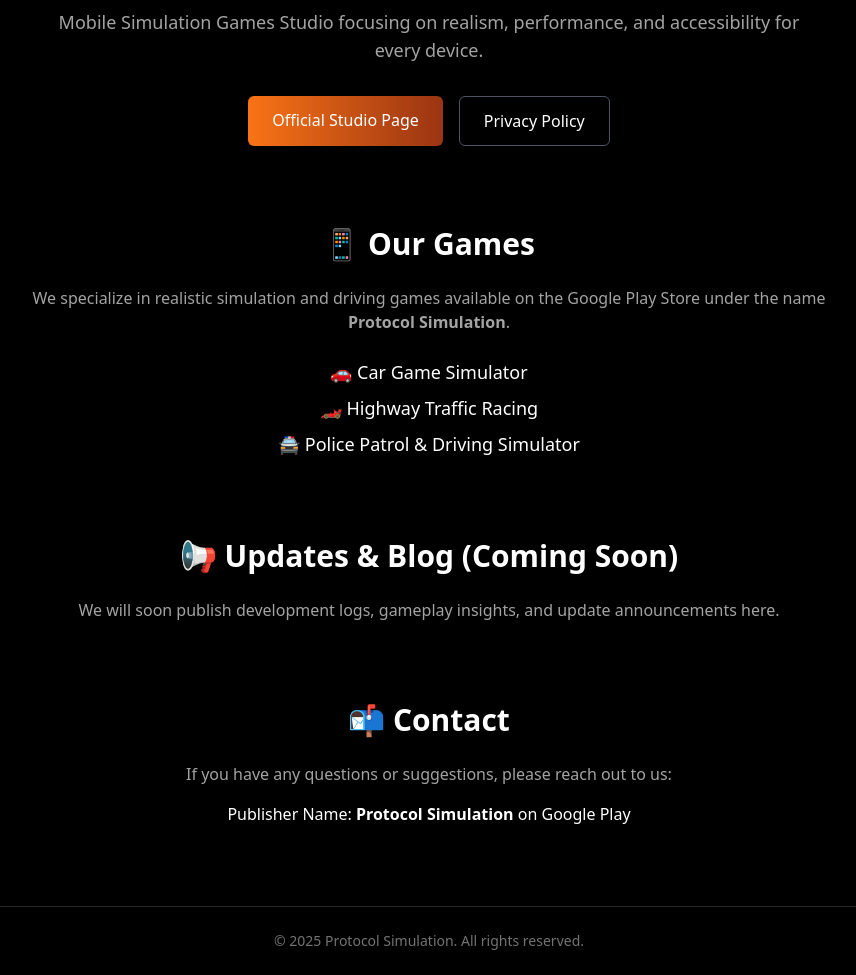
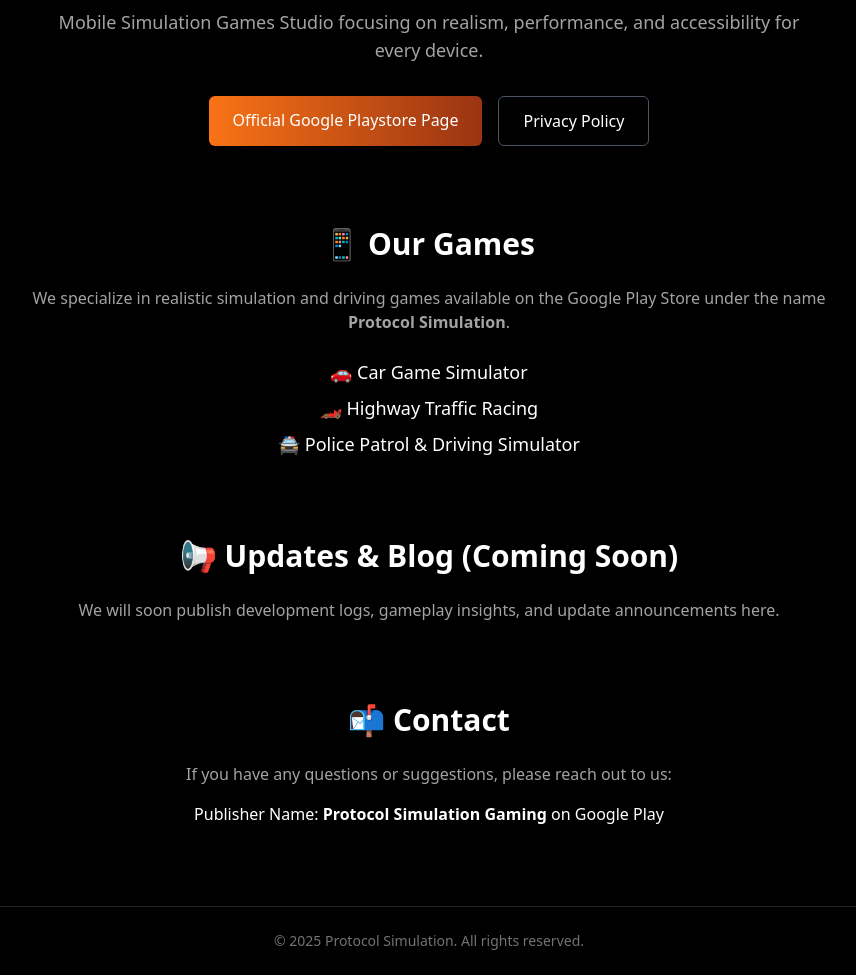
Before and after one commit to ProtocolSimulation/protocolsimulation.github.io, a plain HTML site: page index.html in a window 1280 px wide. Shown: the part 240-1215 px from the top of the page, without its empty margins (211-1067 px from the left). Drawn offline with nearby package versions, Linux system fonts and the light colour scheme.

Commit message:
Update index.html

```diff
--- a/index.html
+++ b/index.html
@@ -23,9 +23,9 @@
 
     <!-- Buttons -->
     <div class="flex justify-center mt-8 space-x-4">
-      <a href="https://play.google.com/store/apps/dev?id=5128778655876625840" target="_blank"
+      <a href="https://play.google.com/store/apps/dev?id=6892059516122641709" target="_blank"
          class="bg-gradient-to-r from-orange-500 to-orange-800 py-3 px-6 rounded-md hover:from-orange-600 hover:to-orange-900 transition">
-        Official Studio Page
+        Official Google Playstore Page
       </a>
       <a href="ProtocolGamesWebsite/privacy-policy.html"
          class="py-3 px-6 rounded-md border border-gray-600 hover:bg-gray-800 transition">
@@ -61,7 +61,7 @@
     <h2 class="text-3xl font-semibold mb-6">📬 Contact</h2>
     <p class="text-neutral-400">If you have any questions or suggestions, please reach out to us:</p>
     <ul class="mt-4 space-y-2">
-      <li>Publisher Name: <strong>Protocol Simulation</strong> on Google Play</li>
+      <li>Publisher Name: <strong>Protocol Simulation Gaming</strong> on Google Play</li>
     </ul>
   </section>
 
```
